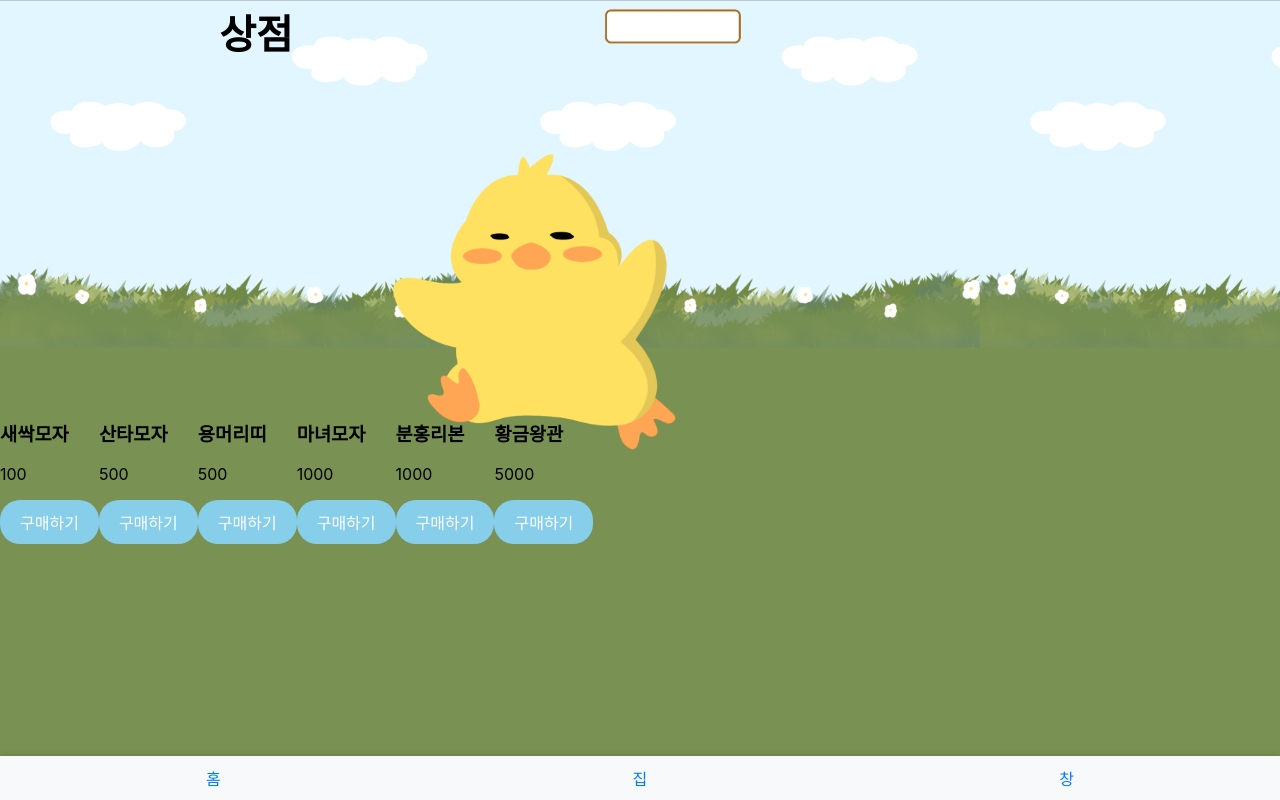
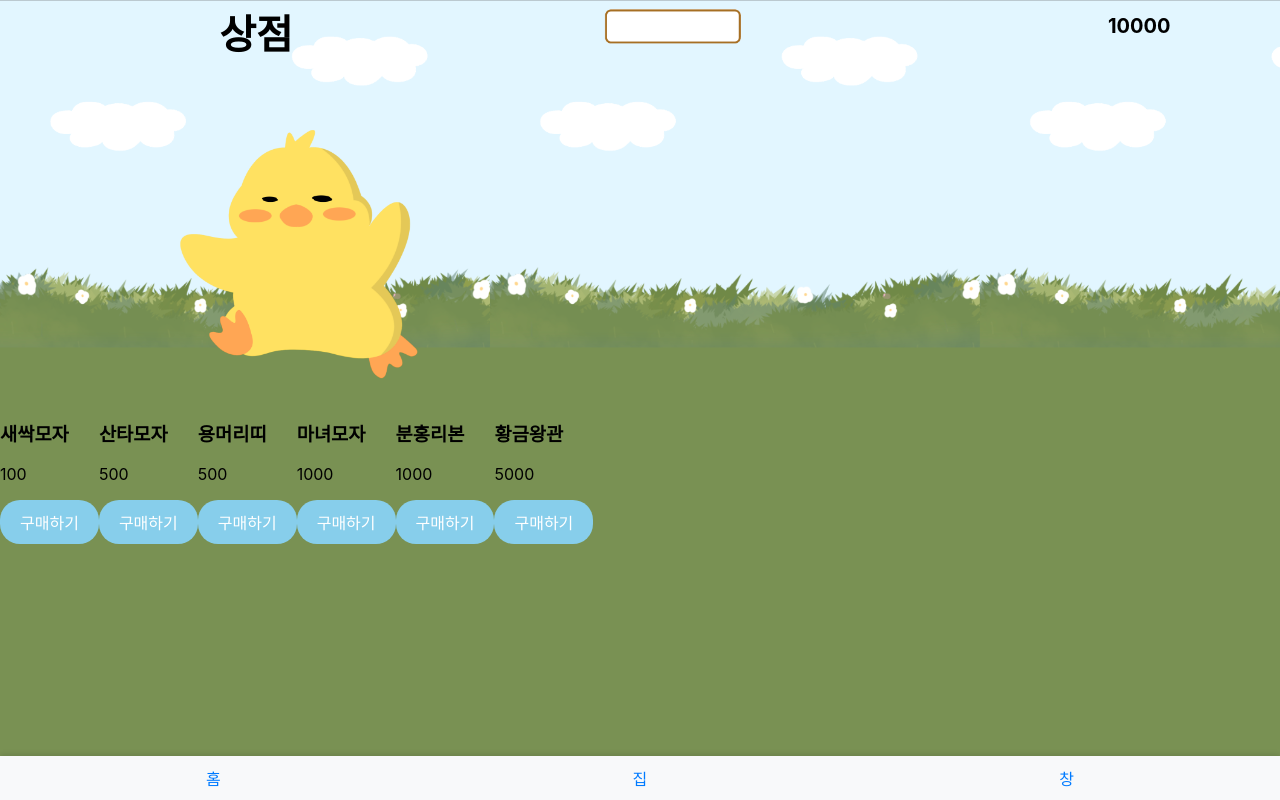
Before and after one commit to luminous037/OSS_project, a React (Create React App) app in the folder client/: page /Shop in a window 1280 px wide. Built offline with nearby package versions, Linux system fonts and the light colour scheme.

Commit message:
[feat] 포인트표시 및 구매 후 포인트 차감 기능

```diff
--- a/client/src/components/shopPage/Shop.js
+++ b/client/src/components/shopPage/Shop.js
@@ -4,6 +4,10 @@ import chick4 from '../image/chick4.png';
 import pointBox from '../image/pointBox.png';
 
 function Shop() {
+
+    const [point, setPoint] = useState(10000); /*포인트*/
+
+
   const items = [
     { id: 1, name: '새싹모자', price: 100 },
     { id: 2, name: '산타모자', price: 500 },
@@ -24,6 +28,8 @@ function Shop() {
   };
 
   const confirmPurchase = () => {
+    const newPoint = point - currentItem.price;
+    setPoint(newPoint);
     setPurchaseStatus({ ...purchaseStatus, [currentItem.id]: true });
     setCharacterEquip({ ...characterEquip, [currentItem.id]: true });
     setModalIsOpen(false);
@@ -42,6 +48,10 @@ function Shop() {
 
         <div className="pointBoxImage">
             <img src ={pointBox} className="pointBox" />
+        </div>
+
+        <div className="point-display">
+            <p>{point}</p>
         </div>
 
         <div className="title">
--- a/client/src/components/shopPage/shop.css
+++ b/client/src/components/shopPage/shop.css
@@ -1,5 +1,6 @@
 body {height:100%; overflow:hidden;}
 .scene{height: 100%; position : relative}
+
 
 .background {
     height: 100%;
@@ -21,9 +22,9 @@ body {height:100%; overflow:hidden;}
 .chick4{
     position: absolute;
     padding-right: 10%;
-    top:3%;
-    left: 18%;
-    transform: scale(0.6);
+    top:0%;
+    left:2%;
+    transform: scale(0.55);
     z-index: 0;
   }
 
@@ -35,7 +36,16 @@ body {height:100%; overflow:hidden;}
     transform: scale(0.3);
     z-index: 0;
   }
-
+  .point-display {
+    position: absolute;
+    top: 3.3%;
+    left: 89%;
+    transform: translate(-50%, -50%);
+    color: rgb(0, 0, 0);
+    font-size: 20px;
+    font-weight: bold;
+    z-index: 1;
+  }
 
   .items{
     display: flex;
```
